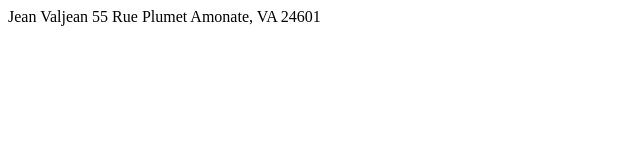
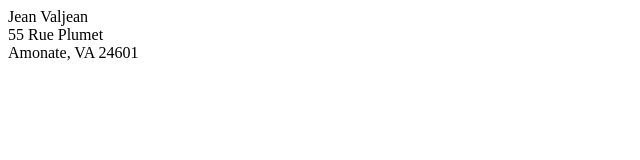
Before and after one commit to pulkitkrishna00/sample_website, a plain HTML site: page whoami.html in a window 1280 px wide. Shown: the whole page, without its empty margins (0-640 px from the left). Drawn offline with Linux system fonts and the light colour scheme.

Commit message:
Exercise 1.5.1.4

```diff
--- a/whoami.html
+++ b/whoami.html
@@ -5,8 +5,8 @@
     <meta charset="utf-8">
   </head>
   <body>
-    Jean Valjean
-    55 Rue Plumet
+    Jean Valjean<br>
+    55 Rue Plumet<br>
     Amonate, VA 24601
   </body>
 </html>
```
